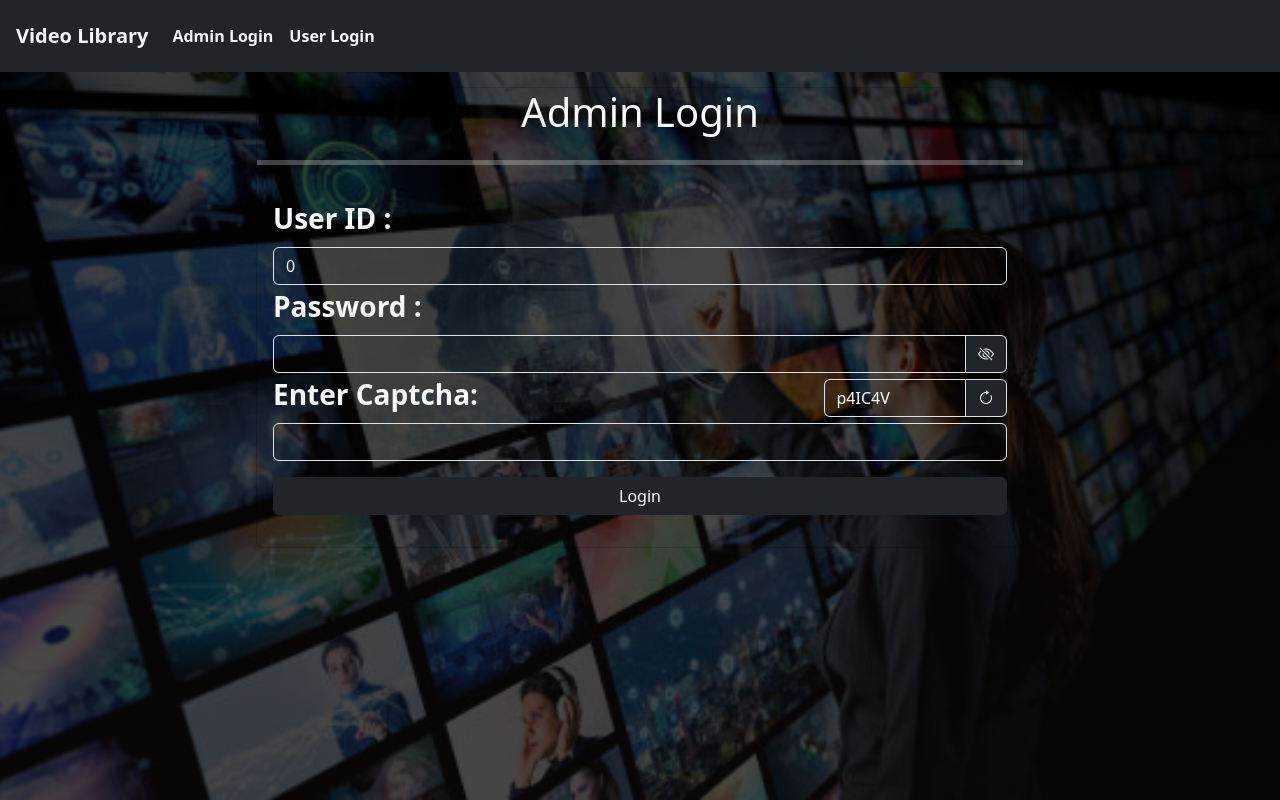
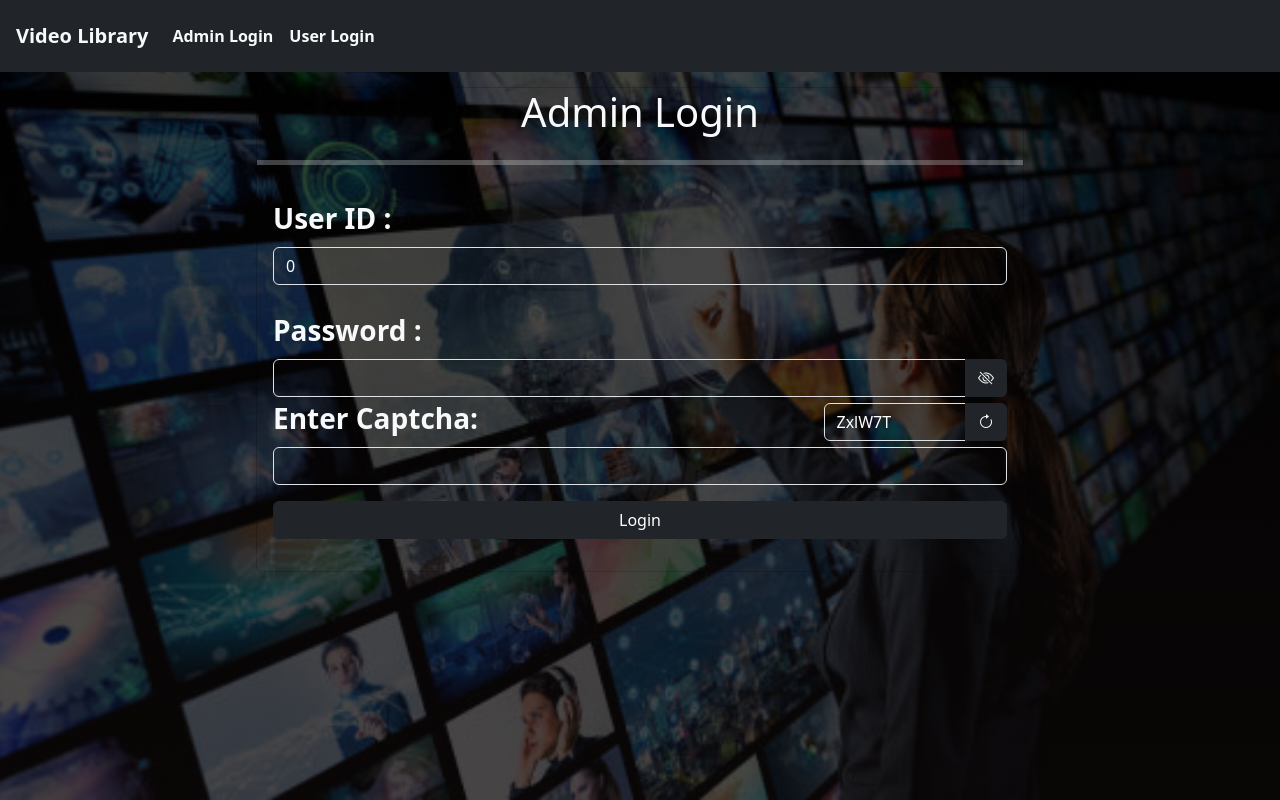
Before and after one commit to Himanshu12866/library-project, a React (Create React App) app: page /admin in a window 1280 px wide. Built offline with nearby package versions, Linux system fonts and the light colour scheme; no server answers.

Commit message:
"Updated capcha generation, added Yup validation for admin login form, and modified form handling with Formik"

```diff
--- a/src/Hooks/capcha.js
+++ b/src/Hooks/capcha.js
@@ -2,7 +2,7 @@ export default function useCapcha(){
     let str = "abcdefghijklmnopqrstuvwxyzABCDEFGHIJKLMNOPQRSTUVWXYZ0123654789";
     let code = "";
     for(let i = 0; i<6 ; i++){
-        let num = Math.round(Math.random() * str.length)
+        let num = Math.round(Math.random() * 61)
         code += str[num]
     }
 return code
--- a/src/components/admin.jsx
+++ b/src/components/admin.jsx
@@ -8,6 +8,7 @@ import { useEffect, useState } from "react";
 import { useNavigate } from "react-router-dom";
 import { useCookies } from "react-cookie";
 import useCapcha from "../Hooks/capcha";
+import * as yup from "yup"
 
 export default function AdminLogin() {
     const [admin, setAdmin] = useState([]);
@@ -15,7 +16,8 @@ export default function AdminLogin() {
     const [type, setType] = useState("password");
     const [eye, setEye] = useState("bi bi-eye-slash")
     let navigate = useNavigate();
-    let code = useCapcha()
+    const [otp, setOtp] = useState("")
+
 
     function ChangeType() {
         if (type === "password") {
@@ -37,12 +39,21 @@ export default function AdminLogin() {
             .catch(err => console.error(err)); // Added error handling
     }
 
+    const validationSchema = yup.object({
+        adminId:yup.number().required("Please Enter the Id"),
+        adminPsw:yup.string().required("Please enter valid password").min(6).max(12),
+      inputOtp: yup.string().required("Please Enter the Captcha").test("captcha-match", "Please enter the correct code", (value) => value === otp) // Custom validation for Captcha
+
+    })
     // Set up the form handling with Formik
     let formik = useFormik({
         initialValues: {
             adminId: 0,
-            adminPsw: ""
+            adminPsw: "",
+            inputOtp: "",
         },
+        validationSchema: validationSchema,
+
         onSubmit: (inputs) => {
             let detail = admin.find(data => data.adminId === parseInt(inputs.adminId) && data.adminPsw === inputs.adminPsw);
             if (detail) {
@@ -57,9 +68,14 @@ export default function AdminLogin() {
             }
         }
     });
+    function Generate() {
+        let code = useCapcha()
+        setOtp(code)
+    }
 
     // Load admin data on component mount
     useEffect(() => {
+        Generate()
         LoadAdmins();
     }, []); // Empty dependency array ensures this runs once on mount
 
@@ -80,6 +96,8 @@ export default function AdminLogin() {
                                 onChange={formik.handleChange}
                                 value={formik.values.adminId} // Added value to bind input with formik
                             />
+                            <span className="text-danger">{formik.errors.adminId}</span>
+                            <br></br>
                             <label className="form-label fw-bold fs-3">Password :</label>
                             <div className="input-group">
                                 <input
@@ -89,16 +107,18 @@ export default function AdminLogin() {
                                     name="adminPsw"
                                     value={formik.values.adminPsw} // Added value to bind input with formik
                                 />
-                                <span onClick={ChangeType} className={`input-group-text bg-dark text-light  ${eye}`}></span>
+                                <span onClick={ChangeType} className={`input-group-text btn bg-dark text-light  ${eye}`}></span>
                             </div>
+                            <span className="text-danger">{formik.errors.adminPsw}</span>
                             <div className="d-flex justify-content-between align-items-center">
                                 <label className="form-label fs-3 fw-bold">Enter Captcha:</label>
                                 <div className="input-group w-25">
-                                    <input className="form-control" value={code} />
-                                    <span className="input-group-text bg-dark text-light bi bi-arrow-clockwise"></span>
+                                    <input className="form-control" name="captcha" value={otp} />
+                                    <span onClick={Generate} className="input-group-text btn bg-dark text-light bi bi-arrow-clockwise"></span>
                                 </div>
                             </div>
-                            <input type="text" className="form-control" />
+                            <input type="text" className="form-control" name="inputOtp" onChange={formik.handleChange}  />
+                            <span className="text-danger">{formik.errors.inputOtp}</span>
                             <button type="submit" className="btn btn-dark w-100 my-3">Login</button>
                         </form>
                     </div>
```
